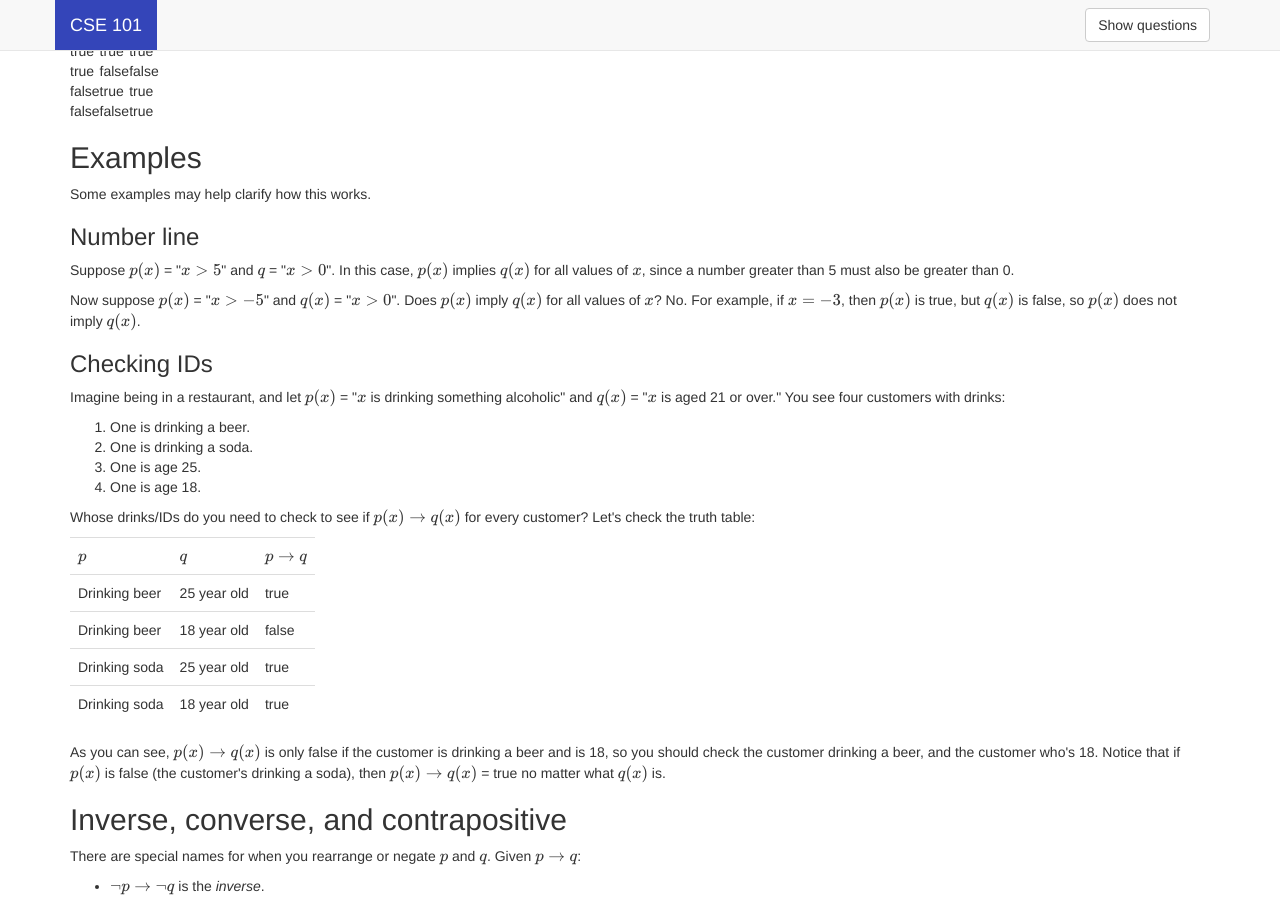
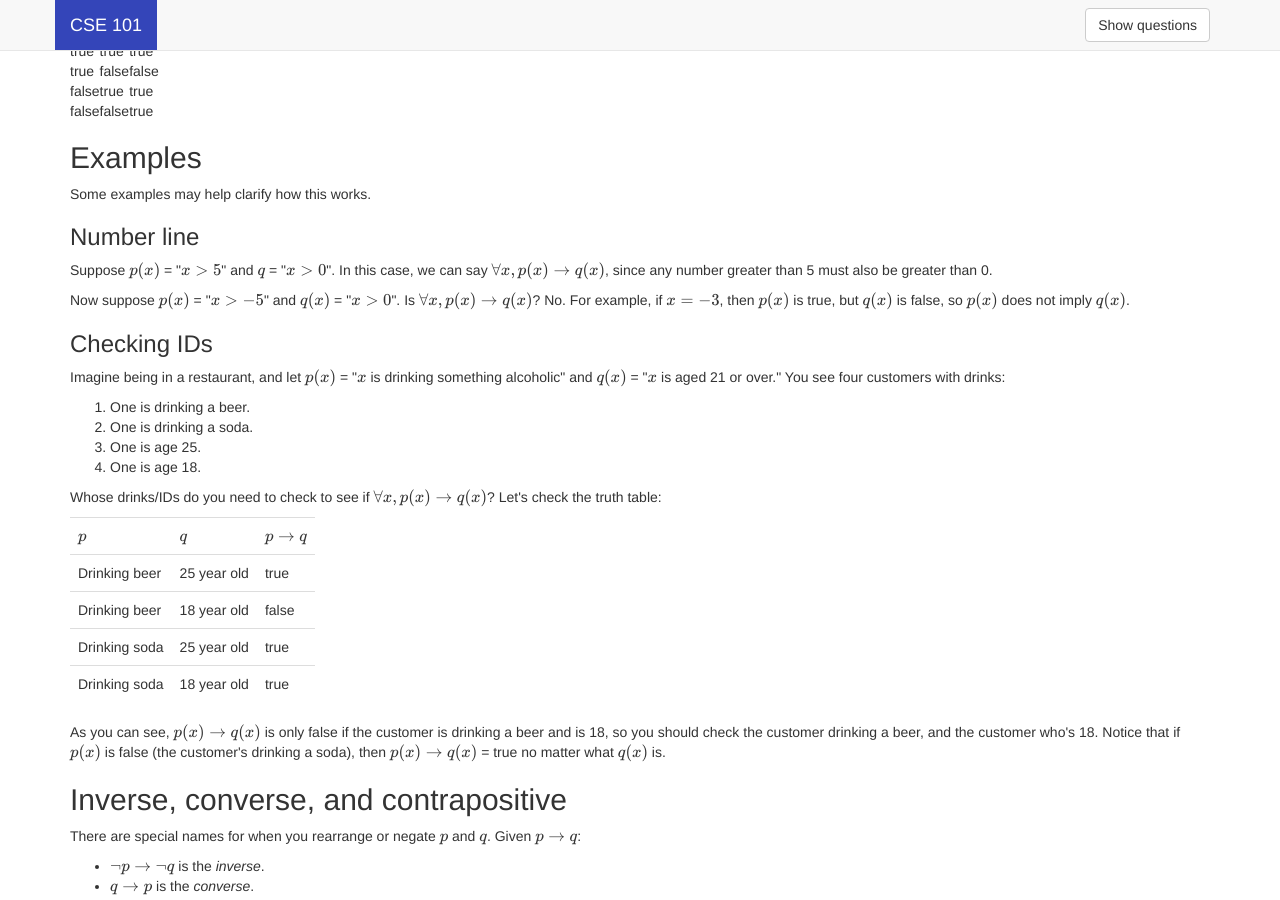
Before and after one commit to jstnhuang/cse101, a Jekyll site: the page built from notes/discrete-math/implications.html, in a window 1280 px wide and 900 px high, scrolled down 489 px. Built offline with Jekyll 4.4.1, drawn with Linux system fonts in a browser that asks for light colours; nearby versions of some CDN libraries; formulas are drawn with MathJax 3; comment, search, counter and statistics services are not loaded.

Commit message:
Use quantifier notation.

```diff
--- a/notes/discrete-math/implications.html
+++ b/notes/discrete-math/implications.html
@@ -43,9 +43,9 @@ layout: note
 <p>Some examples may help clarify how this works.</p>
 
 <h3>Number line</h3>
-<p>Suppose $p(x)$ = "$x > 5$" and $q$ = "$x > 0$". In this case, $p(x)$ implies $q(x)$ for all values of $x$, since a number greater than 5 must also be greater than 0.</p>
+<p>Suppose $p(x)$ = "$x > 5$" and $q$ = "$x > 0$". In this case, we can say $\forall x, p(x) \to q(x)$, since any number greater than 5 must also be greater than 0.</p>
 
-<p>Now suppose $p(x)$ = "$x > -5$" and $q(x)$ = "$x > 0$". Does $p(x)$ imply $q(x)$ for all values of $x$? No. For example, if $x = -3$, then $p(x)$ is true, but $q(x)$ is false, so $p(x)$ does not imply $q(x)$.</p>
+<p>Now suppose $p(x)$ = "$x > -5$" and $q(x)$ = "$x > 0$". Is $\forall x, p(x) \to q(x)$? No. For example, if $x = -3$, then $p(x)$ is true, but $q(x)$ is false, so $p(x)$ does not imply $q(x)$.</p>
 
 <h3>Checking IDs</h3>
 <p>Imagine being in a restaurant, and let $p(x)$ = "$x$ is drinking something alcoholic" and $q(x)$ = "$x$ is aged 21 or over." You see four customers with drinks:</p>
@@ -57,7 +57,7 @@ layout: note
   <li>One is age 18.</li>
 </ol>
 
-<p>Whose drinks/IDs do you need to check to see if $p(x) \to q(x)$ for every customer? Let's check the truth table:</p>
+<p>Whose drinks/IDs do you need to check to see if $\forall x, p(x) \to q(x)$? Let's check the truth table:</p>
 
 <table class="table">
   <tr><th>$p$</th><th>$q$</th><th>$p \to q$</th></tr>
```
